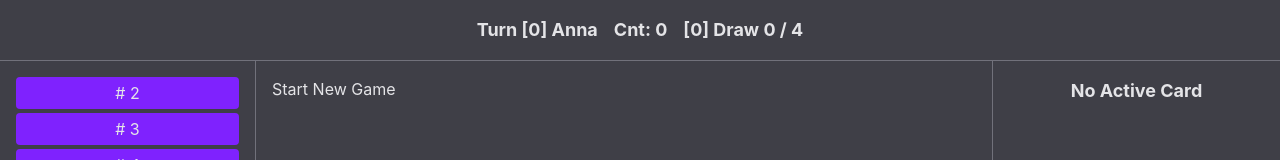
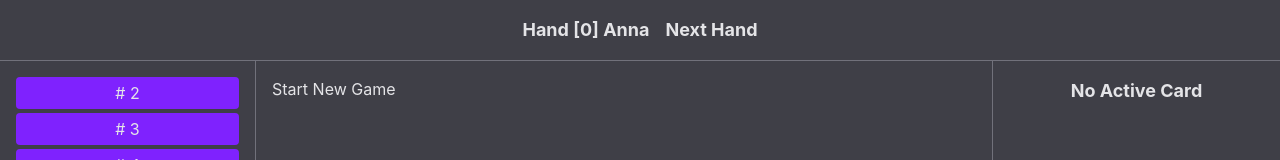
Before and after one commit to trudoholic/ccg2026, a React (Vite) app: page / in a window 1280 px wide. Shown: the top 160 px of the page. Built offline with nearby package versions, Linux system fonts and the light colour scheme.

Commit message:
isTurnOn

```diff
--- a/src/components/HeaderView.tsx
+++ b/src/components/HeaderView.tsx
@@ -1,12 +1,13 @@
 import {
   useFlowStore, phaseNames,
-  isBeatOn, isPhaseOn
+  isBeatOn, isPhaseOn, isTurnOn
 } from "../store/useFlowStore"
 import {playerNames} from "../store/usePlayersStore"
 
 const beatLim = 4
 
 function HeaderView() {
+  const handIdx = useFlowStore(s => s.handIdx)
   const turnIdx = useFlowStore(s => s.turnIdx)
   const turnCnt = useFlowStore(s => s.turnCnt)
   const phaseIdx = useFlowStore(s => s.phaseIdx)
@@ -14,18 +15,25 @@ function HeaderView() {
 
   return (
     <div className="flex gap-4 mx-auto justify-center">
-      <p className={`font-bold text-lg select-none`}>{`Turn [${turnIdx}] ${playerNames[turnIdx]}`}</p>
-      <p className={`font-bold text-lg select-none`}>{`Cnt: ${turnCnt}`}</p>
+      <p className={`font-bold text-lg select-none`}>{`Hand [${handIdx}] ${playerNames[handIdx]}`}</p>
 
-
-      {isPhaseOn()? (
-        <p className={`font-bold text-lg select-none`}>
-          {isBeatOn()? `[${phaseIdx}] ${phaseNames[phaseIdx]} ${beatCnt} / ${beatLim}`: "Next Phase"}
-        </p>
+      {isTurnOn()? (
+        <>
+          <p className={`font-bold text-lg select-none`}>{`Turn [${turnIdx}] ${playerNames[turnIdx]}`}</p>
+          <p className={`font-bold text-lg select-none`}>{`Cnt: ${turnCnt}`}</p>
+          {
+            isPhaseOn()? (
+              <p className={`font-bold text-lg select-none`}>
+                {isBeatOn()? `[${phaseIdx}] ${phaseNames[phaseIdx]} ${beatCnt} / ${beatLim}`: "Next Phase"}
+              </p>
+            ): (
+              <p className={`font-bold text-lg select-none`}>Next Turn</p>
+            )
+          }
+        </>
       ): (
-        <p className={`font-bold text-lg select-none`}>Next Turn</p>
+        <p className={`font-bold text-lg select-none`}>Next Hand</p>
       )}
-
 
     </div>
   )
--- a/src/store/useFlowStore.ts
+++ b/src/store/useFlowStore.ts
@@ -97,3 +97,8 @@ export const isPhaseOn = (): boolean => {
   const state = useFlowStore.getState()
   return state.phaseIdx < phaseNames.length
 }
+
+export const isTurnOn = (): boolean => {
+  const state = useFlowStore.getState()
+  return state.turnCnt < state.nPlayers
+}
```
